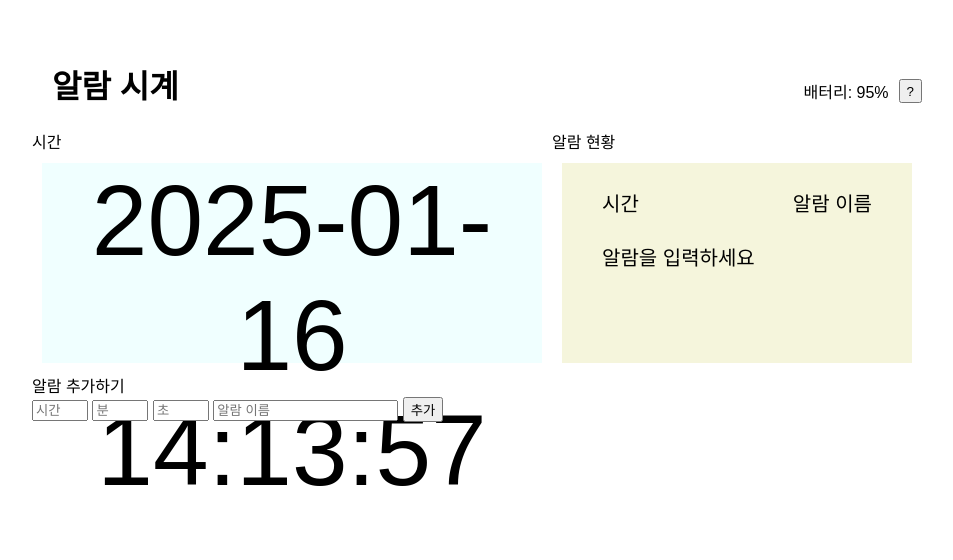
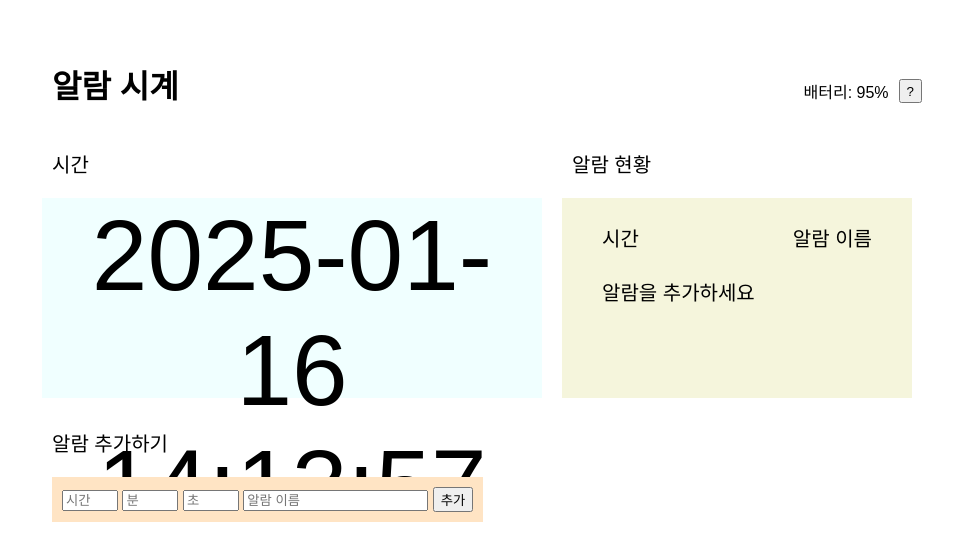
Before and after one commit to myohee/yonseigroup_sw, a plain HTML site: page 3week/alarm clock/index.html in a window 1280 px wide. Shown: the whole page, without its empty margins (158-1111 px from the left). Drawn offline with Linux system fonts and the light colour scheme; a web font is replaced by a local one.

Commit message:
3주차 수정

```diff
--- a/3week/alarm clock/index.html
+++ b/3week/alarm clock/index.html
@@ -18,29 +18,31 @@
 
     <main>
         <div>
-            <div>시간</div>
+            <div id="section-name">시간</div>
             <div id="time">2025-01-14 16:47:33</div>
         </div>
 
         <div>
-            <div>알람 현황</div>
+            <div id="section-name">알람 현황</div>
             <div id="alarm-list">
                 <div class="item">
                     <div>시간</div>
                     <div>알람 이름</div>
                 </div>
                 <div class="item">
-                    <div>알람을 입력하세요</div>
+                    <div>알람을 추가하세요</div>
                 </div>
             </div>
         </div>
         <div id="alarm-add">
-            <div>알람 추가하기</div>
-            <input class="add-time" type="number" id="hour" placeholder="시간" min="0" max="23" step="1">
-            <input class="add-time" type="number" id="minute" placeholder="분" min="0" max="59" step="1">
-            <input class="add-time" type="number" id="second" placeholder="초" min="0" max="59" step="1">
-            <input class="add-time" type="text" id="name" placeholder="알람 이름">
-            <button onclick="addAlarm()">추가</button>
+            <div id="section-name">알람 추가하기</div>
+            <div id="input-box">
+                <input class="add-time" type="number" id="hour" placeholder="시간" min="0" max="23" step="1">
+                <input class="add-time" type="number" id="minute" placeholder="분" min="0" max="59" step="1">
+                <input class="add-time" type="number" id="second" placeholder="초" min="0" max="59" step="1">
+                <input class="add-time" type="text" id="name" placeholder="알람 이름">
+                <button onclick="addAlarm()">추가</button>
+            </div>
         </div>
     </main>
     <script src="script.js"></script>
--- a/3week/alarm clock/script.js
+++ b/3week/alarm clock/script.js
@@ -51,7 +51,7 @@ let alarms = []; // 알람을 저장할 배열
 
 // 알람을 추가하는 함수
 function addAlarm() {
-    // 알람 시분초 html에서 가져오기
+    // 작성된 알람 시분초 html에서 가져오기
     const hour = document.getElementById('hour').value
     const minute = document.getElementById('minute').value
     const second = document.getElementById('second').value
```
